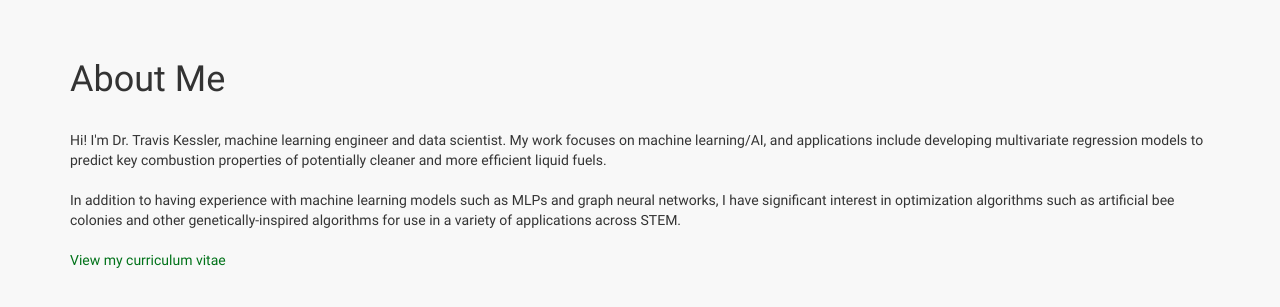
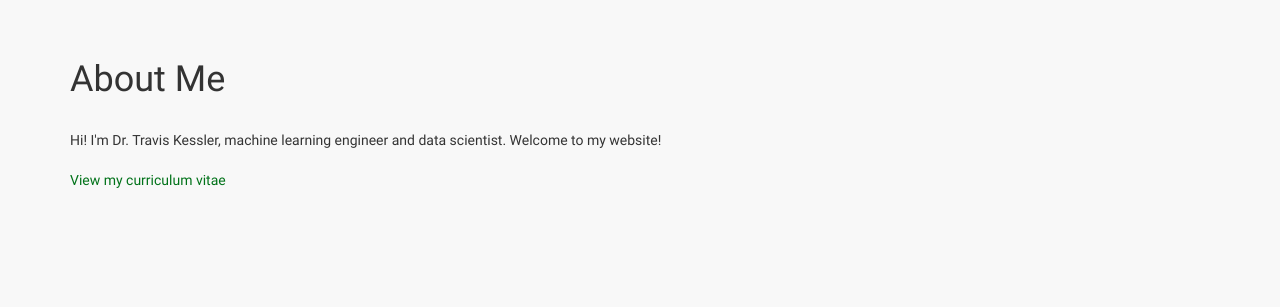
Before and after one commit to tjkessler/personal-website, a Flask app: page / in a window 1280 px wide. Shown: the part 52-359 px from the top of the page. Run offline with Flask 2, Linux system fonts and the light colour scheme; some libraries are stand-ins or nearby versions.

Commit message:
Update home page

```diff
--- a/src/templates/index.html
+++ b/src/templates/index.html
@@ -10,13 +10,7 @@
 
     <p>
         <br>
-        Hi! I'm Dr. Travis Kessler, machine learning engineer and data scientist. My work focuses on machine learning/AI, and
-        applications include developing multivariate regression models to predict key combustion properties of potentially
-        cleaner and more efficient liquid fuels.
-        <br><br>
-        In addition to having experience with machine learning models such as MLPs and graph neural networks, I have significant
-        interest in optimization algorithms such as artificial bee colonies and other genetically-inspired algorithms for use in
-        a variety of applications across STEM.
+        Hi! I'm Dr. Travis Kessler, machine learning engineer and data scientist. Welcome to my website!
         <br><br>
         <a href="{{ url_for('static', filename='files/kessler_travis_cv.pdf') }}" target="_blank">View my curriculum vitae</a>
     </p>
```
